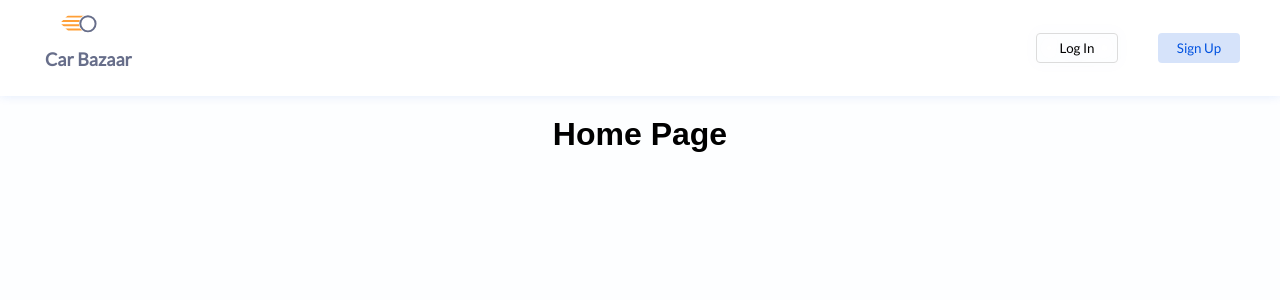
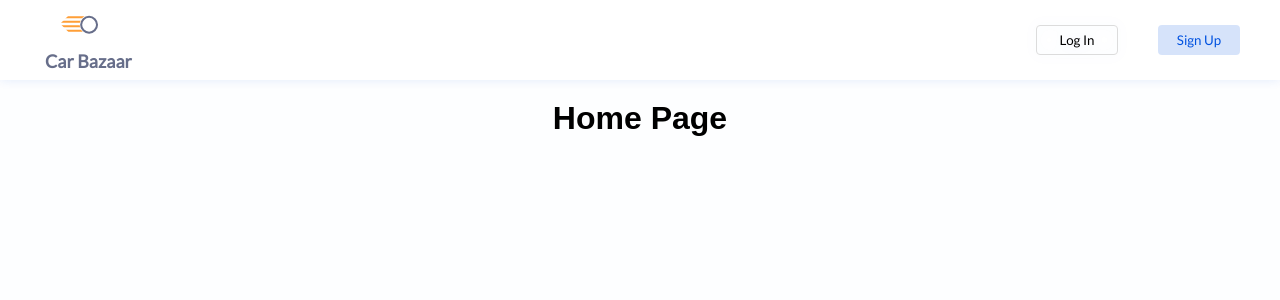
Before and after one commit to pesto-students/team1-manish-team1-manish, a React (Create React App) app: page / in a window 1280 px wide. Shown: the top 300 px of the page. Built offline with nearby package versions, Linux system fonts and the light colour scheme.

Commit message:
misc change

```diff
--- a/src/Components/Header/index.css
+++ b/src/Components/Header/index.css
@@ -4,7 +4,7 @@
   display: flex;
   justify-content: space-between;
   align-items: center;
-  height: 12vh;
+  height: 80px;
   background: #ffffff;
   box-shadow: 0px 0px 10px rgba(0, 82, 224, 0.11);
 }
@@ -25,7 +25,7 @@
 
 .brand-logo {
   padding-left: 15px;
-  height: 6vh;
+  height: 50px;
 }
 
 .brand-logo > img {
```
